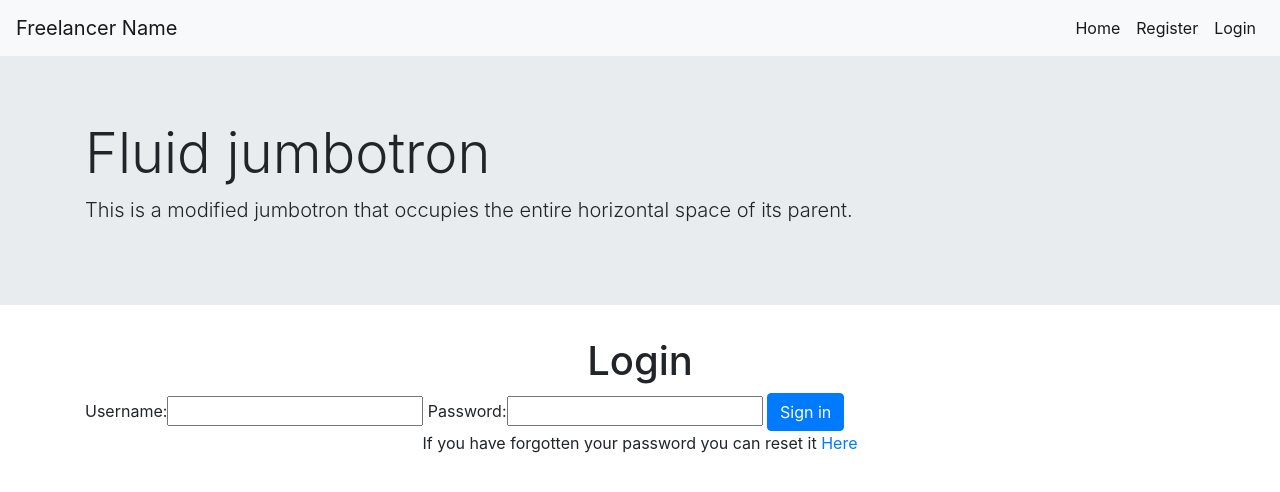
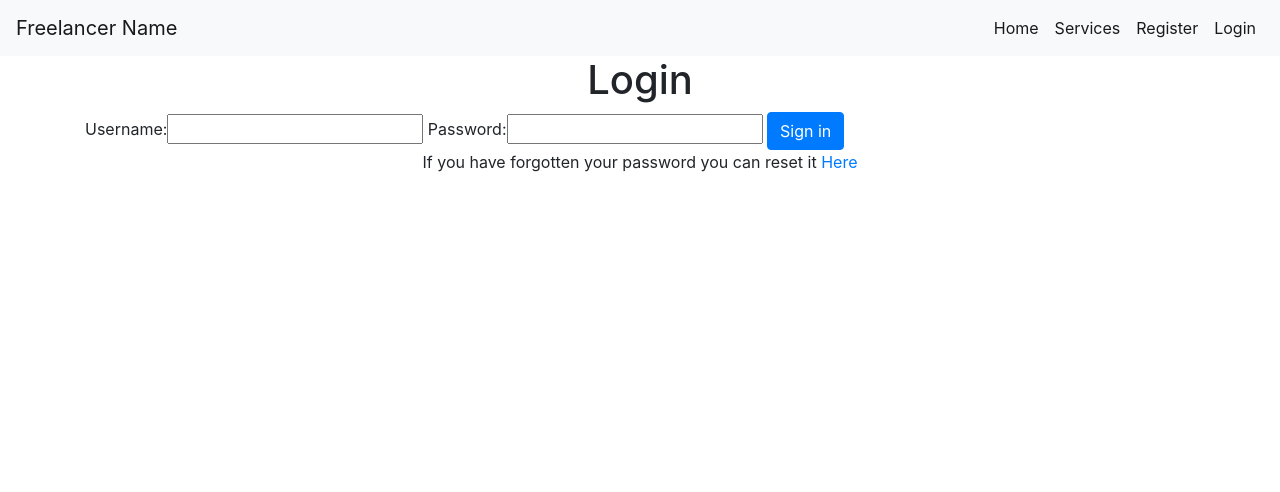
Before and after one commit to Code-Institute-Submissions/Freelance-Services, a Django app: page /accounts/login/ in a window 1280 px wide. Shown: the top 492 px of the page. Run offline with Django 3.2, Linux system fonts and the light colour scheme; some libraries are stand-ins or nearby versions.

Commit message:
url updates for old service to service_list

```diff
--- a/accounts/views.py
+++ b/accounts/views.py
@@ -10,7 +10,7 @@ def logout(request):
     """Logs the user out"""
     auth.logout(request)
     messages.success(request, "You have been succesfully logged out")
-    return redirect(reverse('service'))
+    return redirect(reverse('index'))
 
 def login(request):
     """Return log in page"""
@@ -24,7 +24,7 @@ def login(request):
             if user:
                 auth.login(user=user, request=request)
                 messages.success(request, 'You have logged in successfully')
-                return redirect(reverse('service')) #TODO: When orders page is created redirect to orders.
+                return redirect(reverse('index')) #TODO: When orders page is created redirect to orders.
             else:
                 login_form.add_error(None, 'Your username or password is incorrect')
     else:
@@ -35,7 +35,7 @@ def login(request):
 def register(request):
     """Return register page"""
     if request.user.is_authenticated:
-        return redirect(reverse('service')) #TODO: When orders page is created redirect to orders.
+        return redirect(reverse('index')) #TODO: When orders page is created redirect to orders.
 
     if request.method == 'POST':
         register_form = RegisterForm(request.POST)
@@ -49,7 +49,7 @@ def register(request):
             if user:
                 auth.login(user=user, request=request)
                 messages.success(request, 'You have successfully registered')
-                return redirect(reverse('service')) #TODO: When orders page is created redirect to orders.
+                return redirect(reverse('index')) #TODO: When orders page is created redirect to orders.
             else:
                 messages.error(request, 'Unable to register your account at this time')
     else:
--- a/freelance_services/urls.py
+++ b/freelance_services/urls.py
@@ -16,14 +16,16 @@ Including another URLconf
 from django.contrib import admin
 from django.urls import path, re_path, include
 from accounts.views import logout, login, register, profile_page
+from services.views import service_list
+from home.views import index
 from .settings import MEDIA_ROOT
 from django.views import static
 
 
 urlpatterns = [
-
+    path("", index, name='index'),
     path('admin/', admin.site.urls),
-    path('', include('services.urls')),
+    path('service_list/', service_list, name='service_list'),
     path('accounts/', include('accounts.urls')),
     re_path(r'^accounts/logout/$', logout, name="logout"),
     re_path(r'^accounts/login/$', login, name="login"),
--- a/home/views.py
+++ b/home/views.py
@@ -2,4 +2,4 @@ from django.shortcuts import render
 
 # Create your views here.
 def index(request):
-    render(request, 'home/index.html')
+    return render(request, 'home/index.html')
--- a/services/urls.py
+++ b/services/urls.py
@@ -3,5 +3,5 @@ from django.urls import path, re_path, include
 from . import views
 
 urlpatterns = [
-    re_path(r'^$', views.service_list, name='service')
+    path('service_list', views.service_list, name='service')
 ]
--- a/templates/base.html
+++ b/templates/base.html
@@ -17,7 +17,7 @@
 
     <header>
         <nav class="navbar navbar-expand-lg navbar-light bg-light">
-            <a class="navbar-brand" href="{% url 'service'%}">Freelancer Name</a>
+            <a class="navbar-brand" href="{% url 'index'%}">Freelancer Name</a>
             <button class="navbar-toggler" type="button" data-toggle="collapse" data-target="#navbarNav"
                 aria-controls="navbarNav" aria-expanded="false" aria-label="Toggle navigation">
                 <span class="navbar-toggler-icon"></span>
@@ -32,8 +32,11 @@
                         {% endif %}
                     </li>
                     <li class="nav-item active">
-                        <a class="nav-link active" href="{% url 'service'%}">Home <span
+                        <a class="nav-link active" href="{% url 'index' %}">Home <span
                                 class="sr-only">(current)</span></a>
+                    </li>
+                    <li class="nav-item active">
+                        <a class="nav-link active" href="{% url 'service_list' %}">Services</a>
                     </li>
                     {% if not user.is_authenticated %}
                     <li class="nav-item active">
@@ -58,12 +61,7 @@
 
 
 
-    <div class="jumbotron jumbotron-fluid">
-        <div class="container">
-            <h1 class="display-4">Fluid jumbotron</h1>
-            <p class="lead">This is a modified jumbotron that occupies the entire horizontal space of its parent.</p>
-        </div>
-    </div>
+
 
 
 
```
Also changed, not shown: home/templates/home/index.html (+7 -0 lines).
